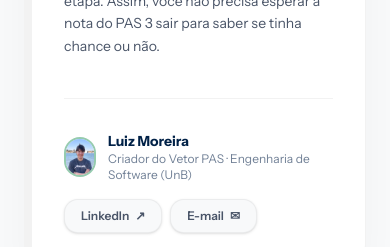
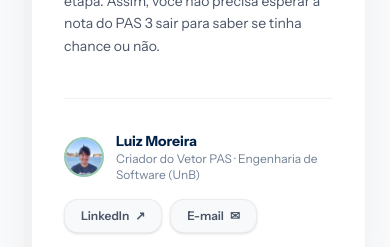
Before and after one commit to luizhtmoreira/Analise-Preditiva-PAS, a Next.js app in the folder landing-page/: page / in a window 390 px wide. Shown: the part 3260-3507 px from the top of the page. Built offline with nearby package versions, Linux system fonts and the light colour scheme.

Commit message:
fix: prevent founder avatar squashing on mobile and add active state tap coloring feedback

```diff
--- a/landing-page/components/public/landing/LandingPage.tsx
+++ b/landing-page/components/public/landing/LandingPage.tsx
@@ -511,7 +511,7 @@ export function LandingPage() {
 
             <div className="mt-10 pt-8 border-t border-black/5 flex flex-col sm:flex-row sm:items-center justify-between gap-4">
               <div className="flex items-center gap-3">
-                <div className="w-10 h-10 rounded-full border-2 border-[#00843D]/40 shadow-inner overflow-hidden relative bg-[#F8F9FA]">
+                <div className="w-10 h-10 rounded-full border-2 border-[#00843D]/40 shadow-inner overflow-hidden relative bg-[#F8F9FA] shrink-0">
                   <img
                     src="/luiz.jpeg"
                     alt="Luiz Moreira"
@@ -528,14 +528,14 @@ export function LandingPage() {
                   href="https://www.linkedin.com/in/luiz-henrique-tomaz-moreira"
                   target="_blank"
                   rel="noopener noreferrer"
-                  className="inline-flex items-center justify-center gap-1.5 px-4 py-2 rounded-xl bg-[#F8F9FA] hover:bg-[#00AEEF] hover:text-[#002147] text-[#4A5568] text-xs font-semibold transition-all border border-black/5 shadow-sm active:scale-95"
+                  className="inline-flex items-center justify-center gap-1.5 px-4 py-2 rounded-xl bg-[#F8F9FA] hover:bg-[#00AEEF] hover:text-[#002147] active:bg-[#00AEEF] active:text-[#002147] text-[#4A5568] text-xs font-semibold transition-all border border-black/5 shadow-sm active:scale-95"
                 >
                   <span>LinkedIn</span>
                   <span>↗</span>
                 </a>
                 <a
                   href="mailto:lhtmoreira@gmail.com"
-                  className="inline-flex items-center justify-center gap-1.5 px-4 py-2 rounded-xl bg-[#F8F9FA] hover:bg-[#00843D] hover:text-white text-[#4A5568] text-xs font-semibold transition-all border border-black/5 shadow-sm active:scale-95"
+                  className="inline-flex items-center justify-center gap-1.5 px-4 py-2 rounded-xl bg-[#F8F9FA] hover:bg-[#00843D] hover:text-white active:bg-[#00843D] active:text-white text-[#4A5568] text-xs font-semibold transition-all border border-black/5 shadow-sm active:scale-95"
                 >
                   <span>E-mail</span>
                   <span>✉</span>
```
